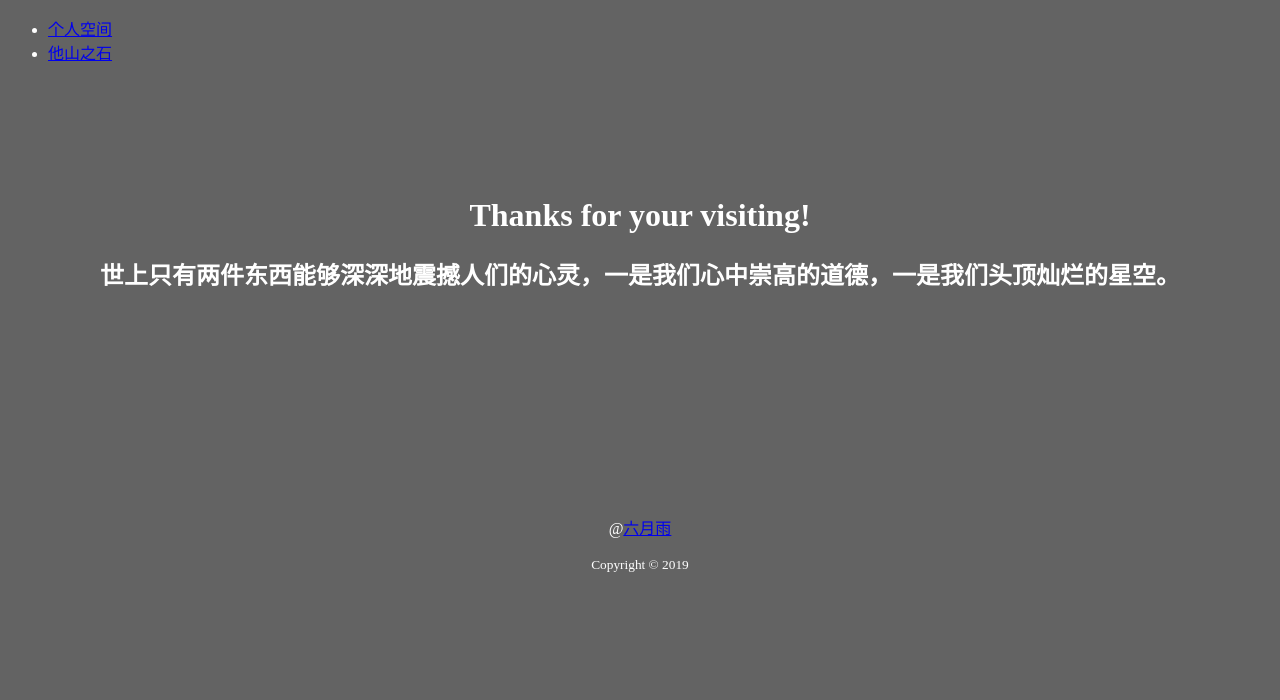
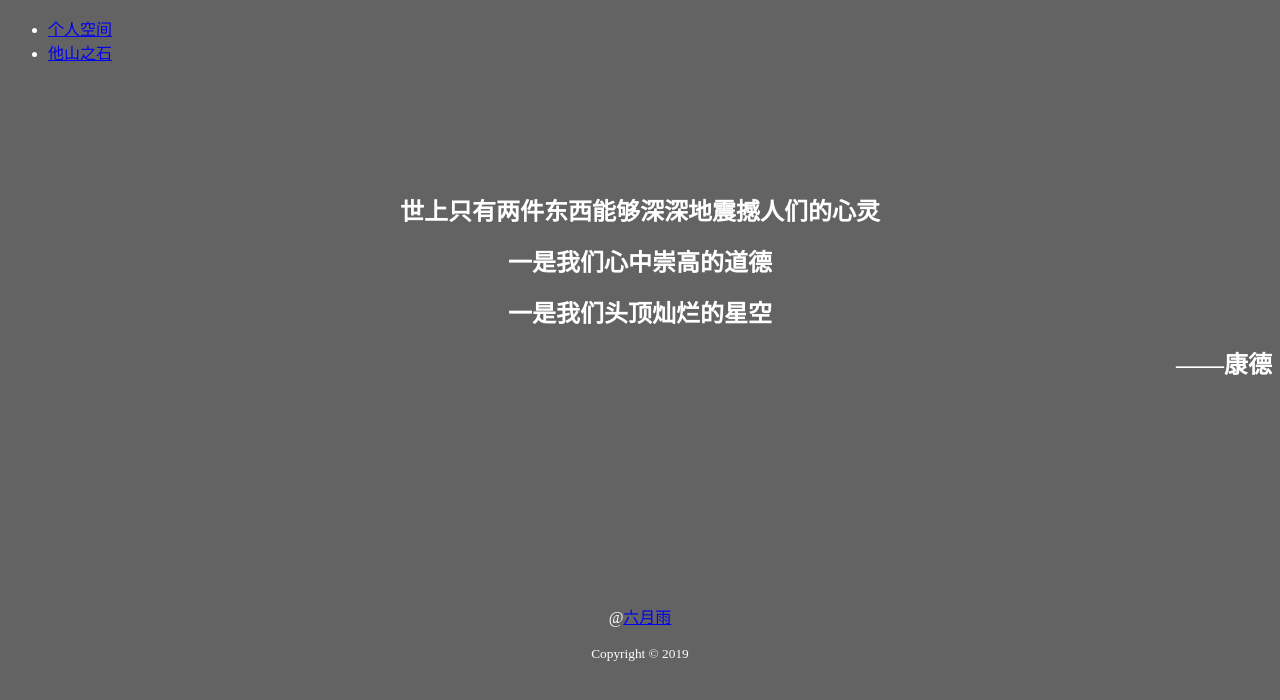
Before and after one commit to LiuYueyu/LiuYueyu.github.io, a plain HTML site: page index.html in a window 1280 px wide. Drawn offline with Linux system fonts and the light colour scheme.

Commit message:
2019-09-12

```diff
--- a/css/index.css
+++ b/css/index.css
@@ -4,13 +4,23 @@ body {
 }
 
 #h1-1 {
-	font-size: 32px;
+	font-size: 24px;
 	text-align: center;
 }
 
 #h1-2{
 	font-size: 24px;
 	text-align: center;
+}
+
+#h1-3{
+	font-size: 24px;
+	text-align: center;
+}
+
+#h1-4{
+	font-size: 24px;
+	text-align: right;
 }
 
 aside {
--- a/index.html
+++ b/index.html
@@ -18,8 +18,11 @@
 	</header>
 
 	<main>
-		<h1 id="h1-1">Thanks for your visiting!</h1>
-		<h1 id="h1-2">世上只有两件东西能够深深地震撼人们的心灵，一是我们心中崇高的道德，一是我们头顶灿烂的星空。</h1>
+		<h1 id="h1-1">世上只有两件东西能够深深地震撼人们的心灵</h1>
+		<h1 id="h1-2">一是我们心中崇高的道德</h1>
+		<h1 id="h1-3">一是我们头顶灿烂的星空</h1>
+		<h1 id="h1-4">——康德</h1>
+
 	</main>
 
 	<aside>
```
